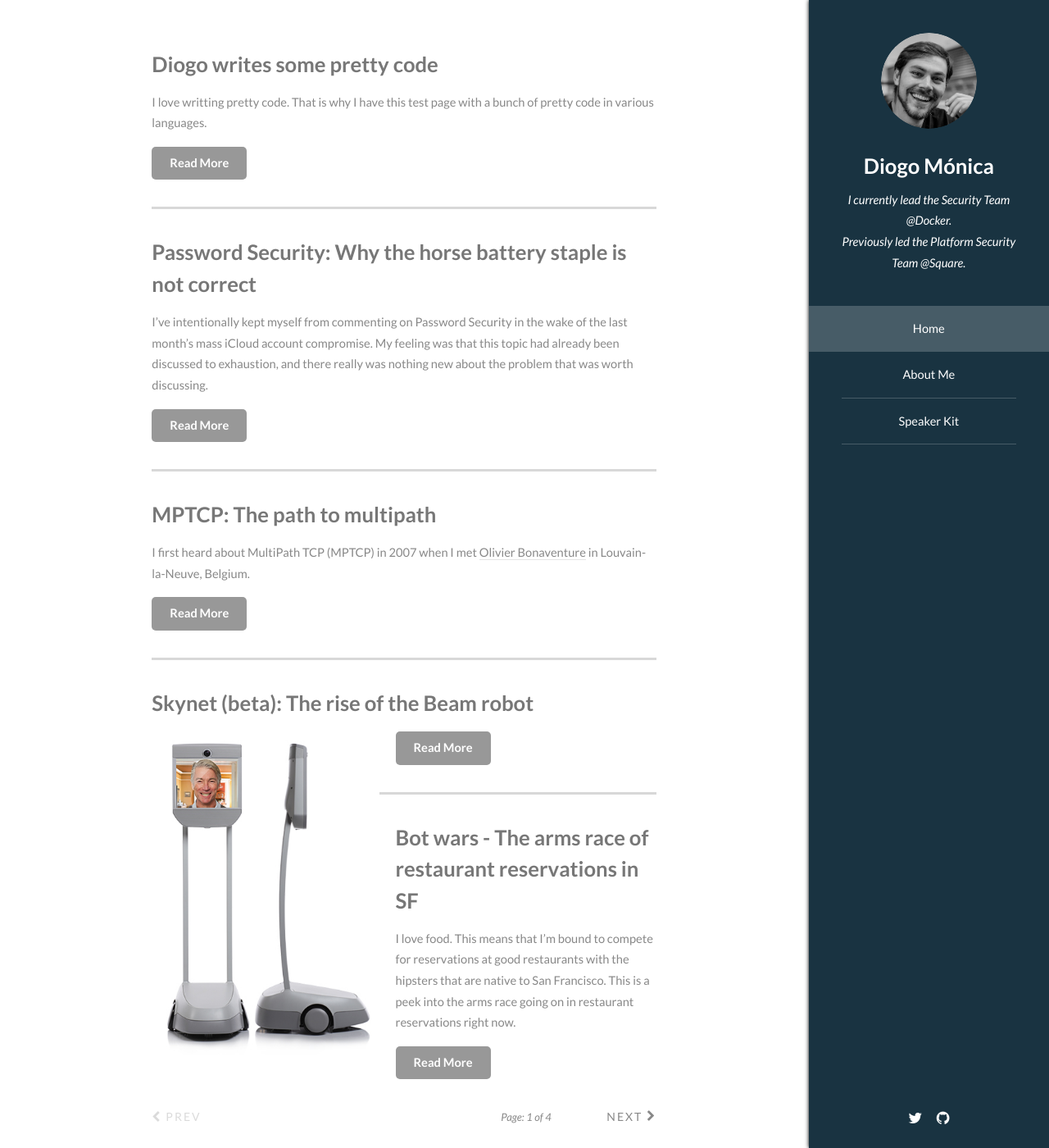
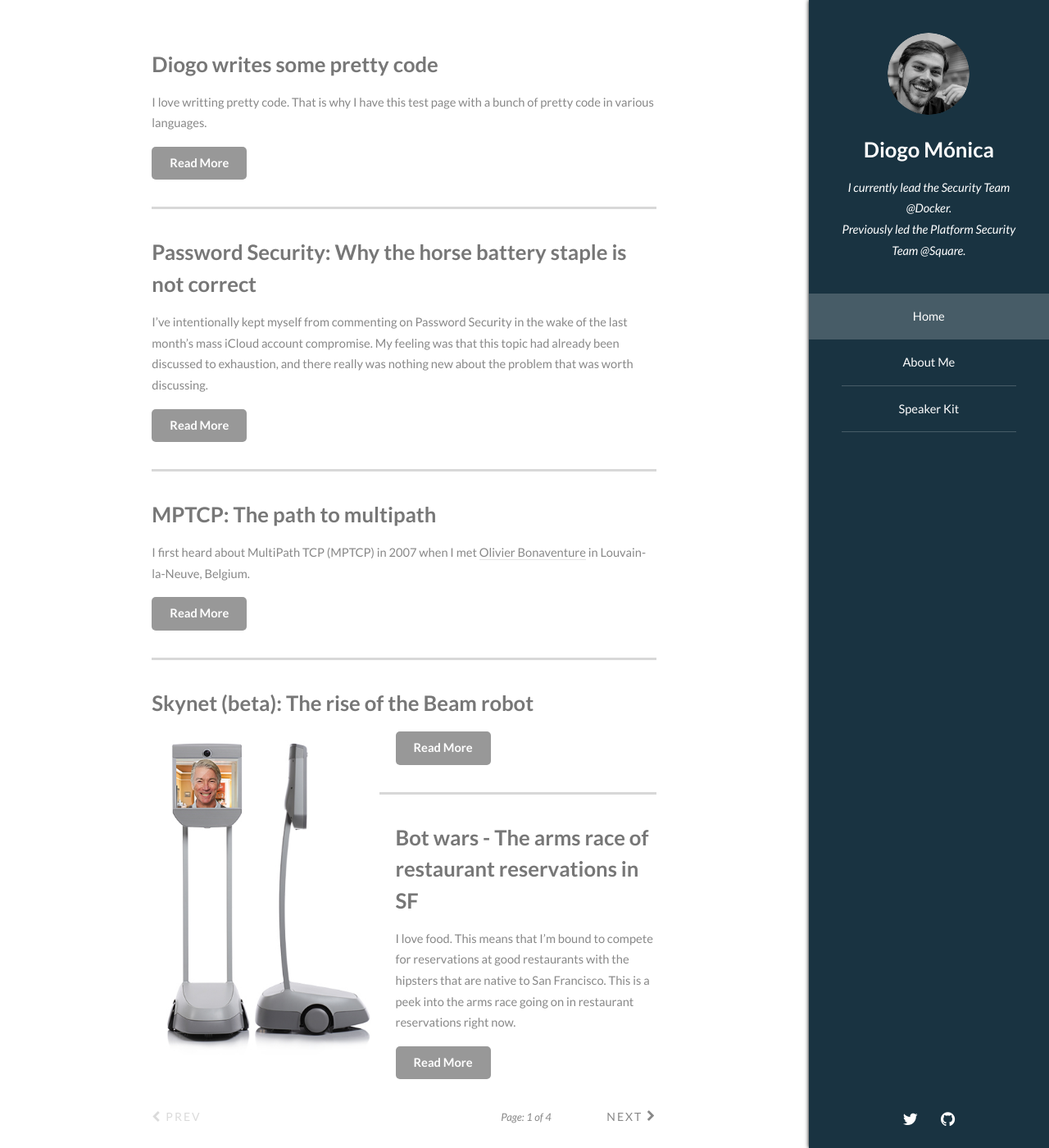
Before and after one commit to diogomonica/new.diogomonica.com, a Jekyll site: the page built from index.html, in a window 1280 px wide and 1400 px high. Shown: the whole window at 82% size. Built offline with Jekyll 4.4.1, drawn with Linux system fonts in a browser that asks for light colours; the list of posts is cut into pages by our own code.

Commit message:
some padding tweaks

```diff
--- a/css/style-large.scss
+++ b/css/style-large.scss
@@ -34,3 +34,9 @@
 			padding-left: $size-header;
 		}
 	}
+
+/* Footer */
+
+	#footer {
+		display: block;
+	}
--- a/css/style-xlarge.scss
+++ b/css/style-xlarge.scss
@@ -28,7 +28,7 @@
 		}
 
 		> footer {
-			padding: 1.5em;
+			padding: 20px;
 		}
 	}
 
@@ -52,3 +52,9 @@
 			}
 		}
 	}
+
+/* Footer */
+
+	#footer {
+		display: none;
+	}
--- a/css/style.scss
+++ b/css/style.scss
@@ -589,22 +589,21 @@
 		}
 
 		&.icons {
+			padding-left: 0;
+			list-style: none;
 			cursor: default;
-			list-style: none;
-			padding-left: 0;
 
 			li {
 				display: inline-block;
-				padding: 0 1em 0 0;
+				padding: 0;
+    			margin-right: 25px;
 
 				&:last-child {
-					padding-right: 0 !important;
+					margin-right: 0;
 				}
 
 				.icon {
-					&:before {
-						font-size: 1.25em;
-					}
+					font-size: 20px;
 				}
 			}
 		}
@@ -955,8 +954,8 @@
 
 			.avatar {
 				display: block;
-				margin: 0 auto $size-element-margin auto;
-				width: 8em;
+				width: 100px;
+				margin: 0 auto 30px;
 			}
 
 			h1 {
@@ -965,18 +964,17 @@
 			}
 
 			p {
-				color: $white;
+				margin: 20px 0 0 0;
 				font-style: italic;
-				margin: 1em 0 0 0;
 			}
 		}
 
 		> footer {
+			position: absolute;
 			bottom: 0;
 			left: 0;
+			width: 100%;
 			padding: 2em;
-			position: absolute;
-			width: 100%;
 
 			.icons {
 				margin: 0;
```
